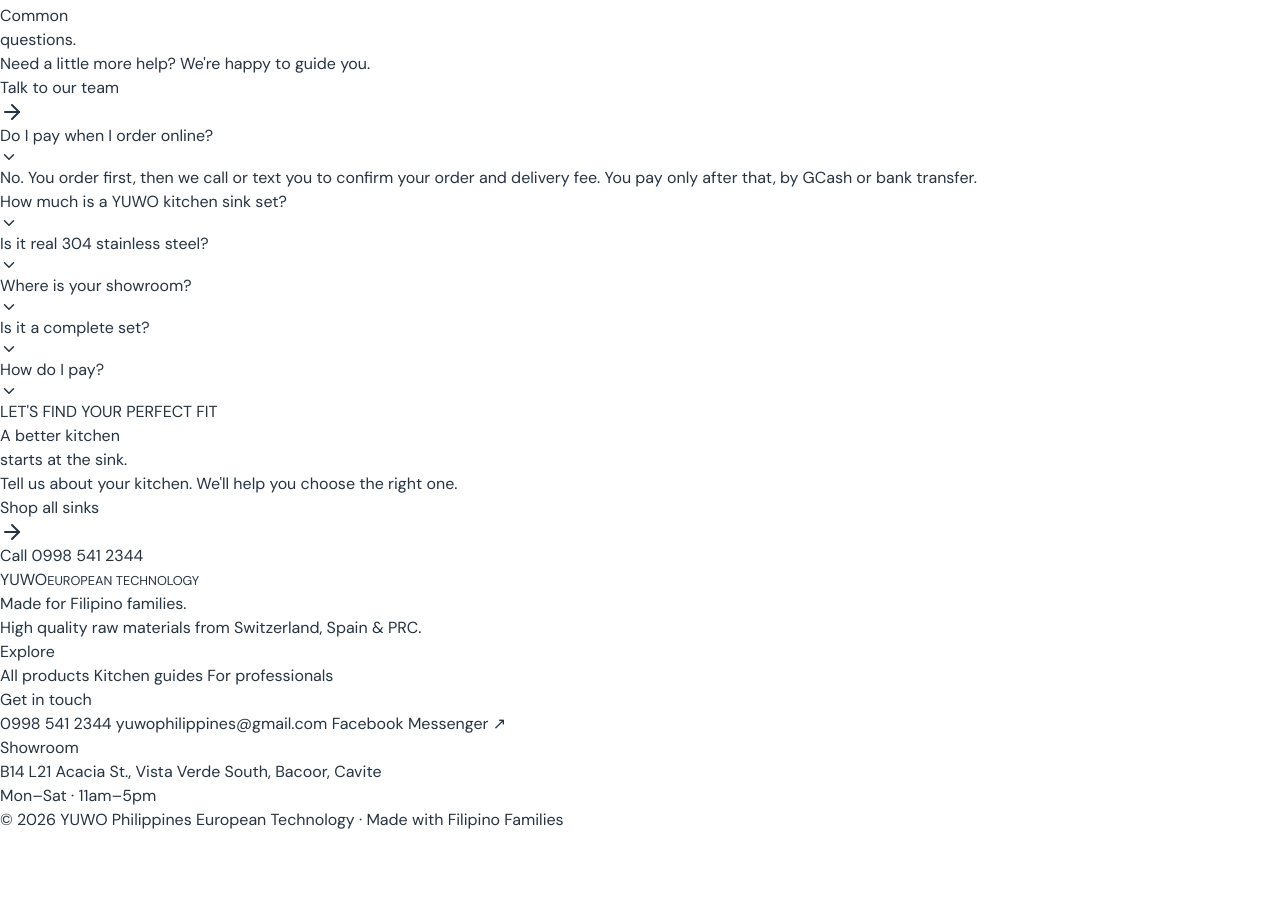
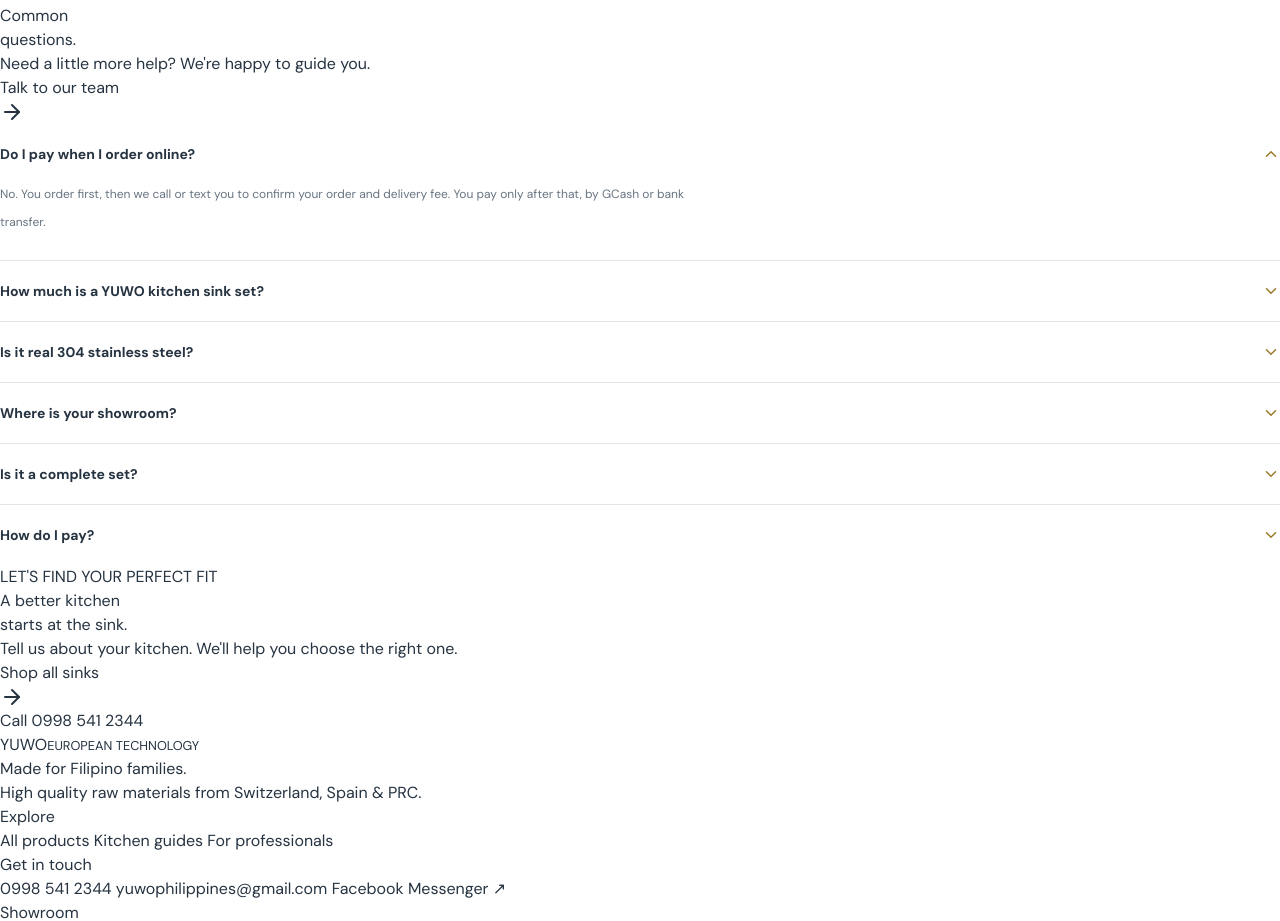
Before and after one commit to Jamiel00800/Yuwo-Philippines, a Vue app: page / in a window 1280 px wide. Shown: the part 6308-7229 px from the top of the page. Before the commit the page ends 7140 px from the top, so only its background shows below. Built offline with nearby package versions, Linux system fonts and the light colour scheme.

Commit message:
Set up Tailwind CSS v4 and migrate src/components/FAQ.vue

```diff
--- a/src/components/FAQ.vue
+++ b/src/components/FAQ.vue
@@ -1,4 +1,3 @@
-
 <script setup>
 import { ref } from 'vue'
 import { ChevronDown } from 'lucide-vue-next'
@@ -11,19 +10,29 @@ const active = ref(0)
 </script>
 
 <template>
-  <div class="faq-list">
+  <div class="divide-y divide-yuwo-line">
     <div
       v-for="(item, i) in items"
       :key="item[0]"
-      class="faq-item"
-      :class="{ active: active === i }"
+      class="py-1"
     >
-      <button @click="active = active === i ? -1 : i">
+      <button
+        class="flex w-full items-center justify-between gap-4 py-4 text-left text-sm font-bold text-yuwo-ink"
+        :aria-expanded="active === i"
+        @click="active = active === i ? -1 : i"
+      >
         <span>{{ item[0] }}</span>
-        <ChevronDown :size="18" />
+        <ChevronDown
+          :size="18"
+          class="shrink-0 text-[#9b7a29] transition-transform duration-200"
+          :class="{ 'rotate-180': active === i }"
+        />
       </button>
 
-      <div v-if="active === i" class="faq-answer">
+      <div
+        v-if="active === i"
+        class="max-w-3xl pb-5 pr-9 text-xs leading-7 text-yuwo-muted"
+      >
         {{ item[1] }}
       </div>
     </div>
```
